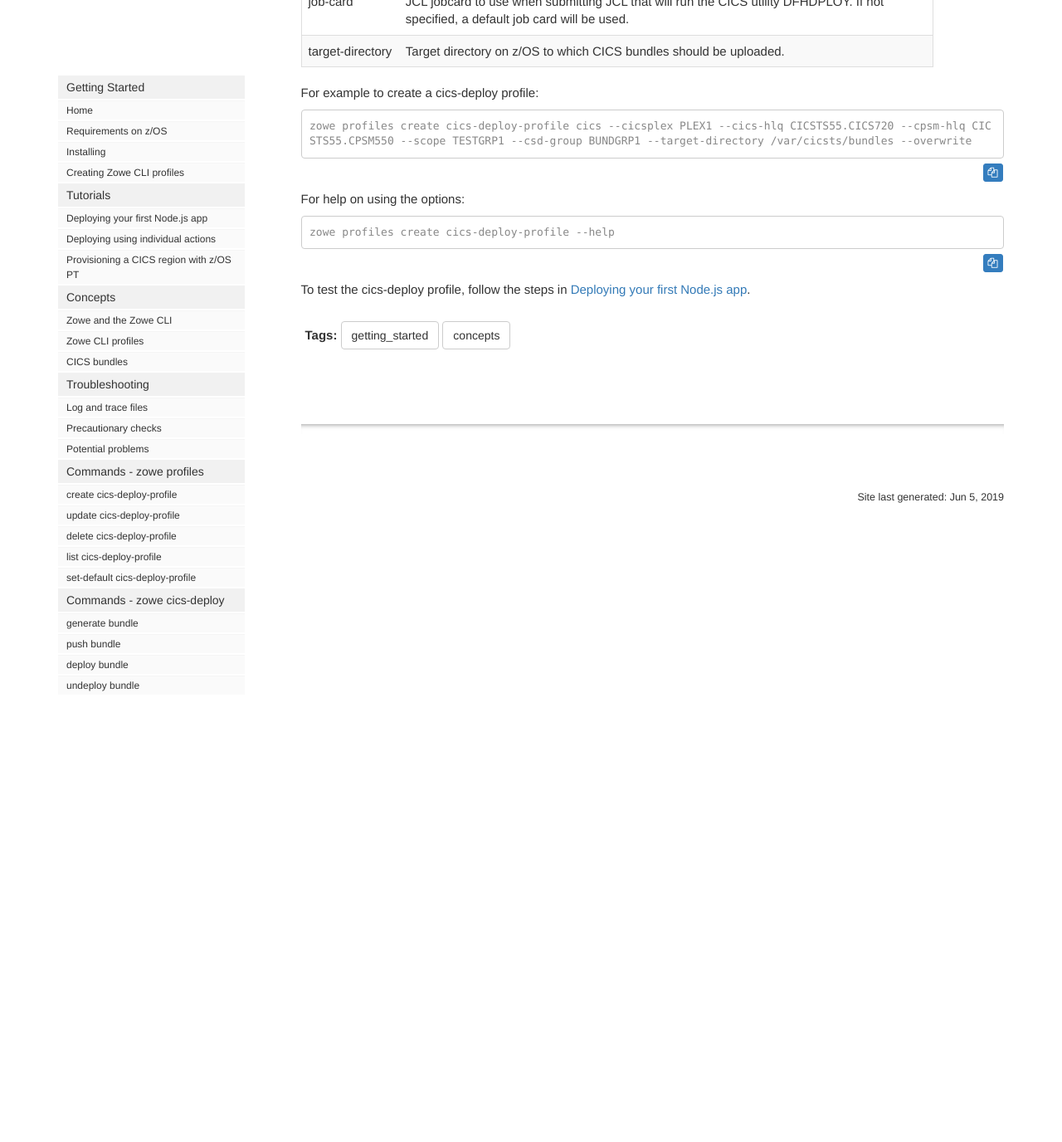
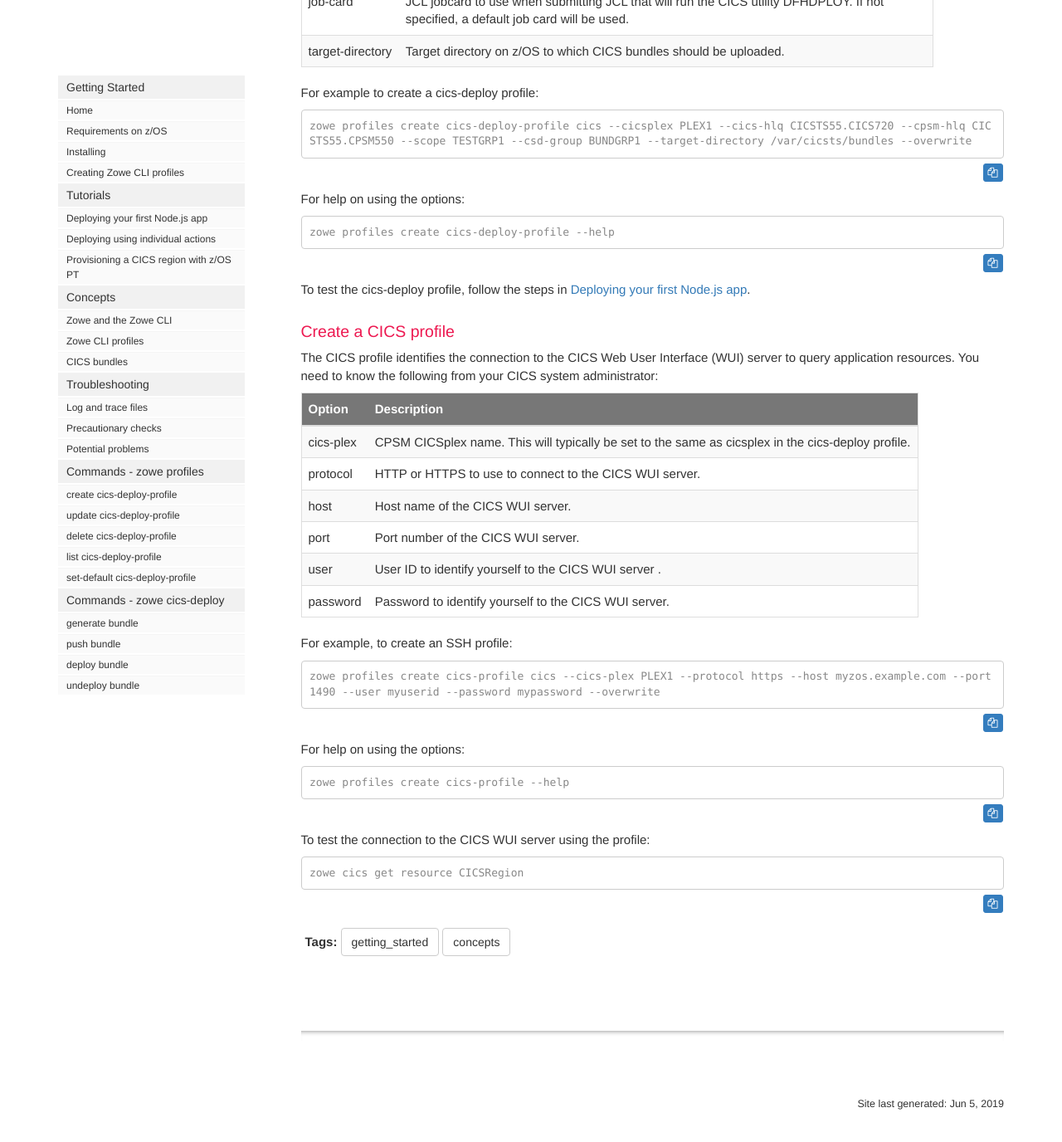
Before and after one commit to IBM/zowe-cli-cics-deploy-plugin, a Jekyll site: the page built from docs/pages/cdp/cdp-Creating-Zowe-CLI-profiles.md, in a window 1280 px wide and 1400 px high, scrolled down 2198 px. Shown: the top 1376 px of the window at 83% size. Built offline with Jekyll 4.4.1, drawn with Linux system fonts in a browser that asks for light colours; nearby versions of some CDN libraries; comment, search, counter and statistics services are not loaded; some of the changed text lies outside the part shown.

Commit message:
Add CICS profile to doc

````diff
--- a/docs/pages/cdp/cdp-Creating-Zowe-CLI-profiles.md
+++ b/docs/pages/cdp/cdp-Creating-Zowe-CLI-profiles.md
@@ -8,9 +8,9 @@ permalink: cdp-Creating-Zowe-CLI-profiles.html
 folder: cdp
 ---
 
-### Step 1: Create a z/OSMF profile
+### Create a z/OSMF profile
 
-This profile defines the parameters needed to connect to the z/OSMF server on z/OS. You need to know the following from your z/OS system administrator:
+The z/OSMF profile defines the parameters needed to connect to the z/OSMF server on z/OS. You need to know the following from your z/OS system administrator:
 
 | Option | Description |
 | --- | --- |
@@ -39,9 +39,9 @@ To test the connection to the z/OSMF server using the profile:
 zowe zosmf check status
 ```
 
-### Step 2: Create an SSH profile
+### Create an SSH profile
 
-This profile defines the parameters needed to connect to the SSH server on z/OS. You need to know the following from your z/OS system administrator:
+The SSH profile defines the parameters needed to connect to the SSH server on z/OS. You need to know the following from your z/OS system administrator:
 
 | Option | Description |
 | --- | --- |
@@ -70,9 +70,9 @@ To test the connection to the SSH server using the profile:
 zowe zos-uss issue ssh 'uname -a'
 ```
 
-### Step 3: Create a cics-deploy profile
+### Create a cics-deploy profile
 
-This profile identifies the CICS environment for deployment. You need to know the following from your CICS system administrator:
+The cics-deploy profile identifies the CICS environment for deployment. You need to know the following from your CICS system administrator:
 
 | Option | Description |
 | --- | --- |
@@ -97,3 +97,34 @@ zowe profiles create cics-deploy-profile --help
 ```
 
 To test the cics-deploy profile, follow the steps in [Deploying your first Node.js app](cdp-Deploying-your-first-nodejs-app).
+
+### Create a CICS profile
+
+The CICS profile identifies the connection to the CICS Web User Interface (WUI) server to query application resources. You need to know the following from your CICS system administrator:
+
+| Option | Description |
+| --- | --- |
+| cics-plex | CPSM CICSplex name. This will typically be set to the same as cicsplex in the cics-deploy profile. |
+| protocol | HTTP or HTTPS to use to connect to the CICS WUI server. |
+| host | Host name of the CICS WUI server. |
+| port | Port number of the CICS WUI server. |
+| user | User ID to identify yourself to the CICS WUI server . |
+| password | Password to identify yourself to the CICS WUI server. |
+
+For example, to create an SSH profile:
+
+```console
+zowe profiles create cics-profile cics --cics-plex PLEX1 --protocol https --host myzos.example.com --port 1490 --user myuserid --password mypassword --overwrite
+```
+
+For help on using the options:
+
+```console
+zowe profiles create cics-profile --help
+```
+
+To test the connection to the CICS WUI server using the profile:
+
+```console
+zowe cics get resource CICSRegion
+```
````
Also changed, not shown: docs/pages/cdp/cdp-Deploying-your-first-nodejs-app.md (+1 -1 lines), docs/pages/cdp/cdp-Requirements.md (+3 -1 lines).
